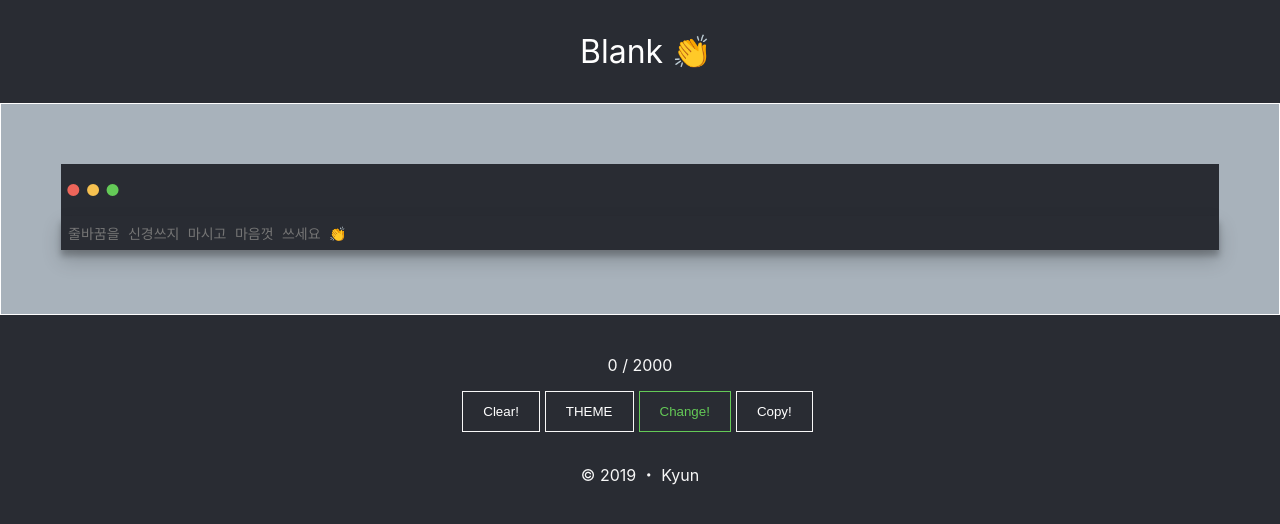
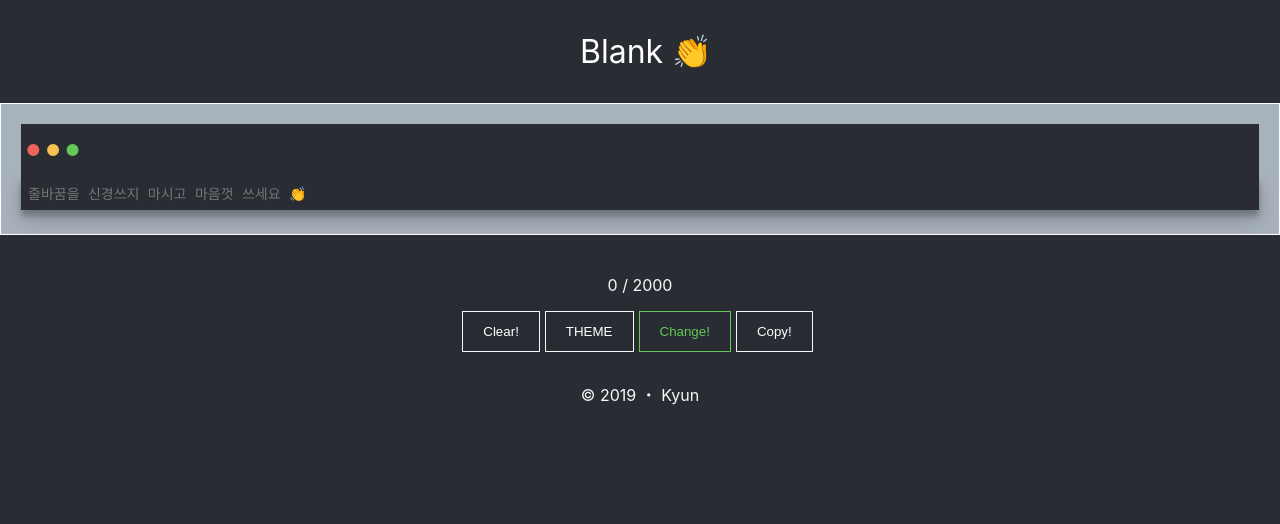
Before and after one commit to Kyun92/instaBlank, a React (Create React App) app: page / in a window 1280 px wide. Shown: the top 524 px of the page. Built offline with nearby package versions, Linux system fonts and the light colour scheme.

Commit message:
Fix textarea bug

```diff
--- a/src/Components/TextArea/TextArea.scss
+++ b/src/Components/TextArea/TextArea.scss
@@ -8,7 +8,7 @@
   background-color: #a8b2bb;
   margin: auto;
   .textarea_box {
-    margin: 60px;
+    margin: 20px;
 
     .textarea_dotBox {
       display: flex;
@@ -41,6 +41,7 @@
       outline: none;
       padding: 7px;
       resize: none;
+      overflow: auto;
       box-shadow: 0 10px 20px rgba(0, 0, 0, 0.19), 0 6px 6px rgba(0, 0, 0, 0.23);
       &.whiteTheme {
         @include white();
```
